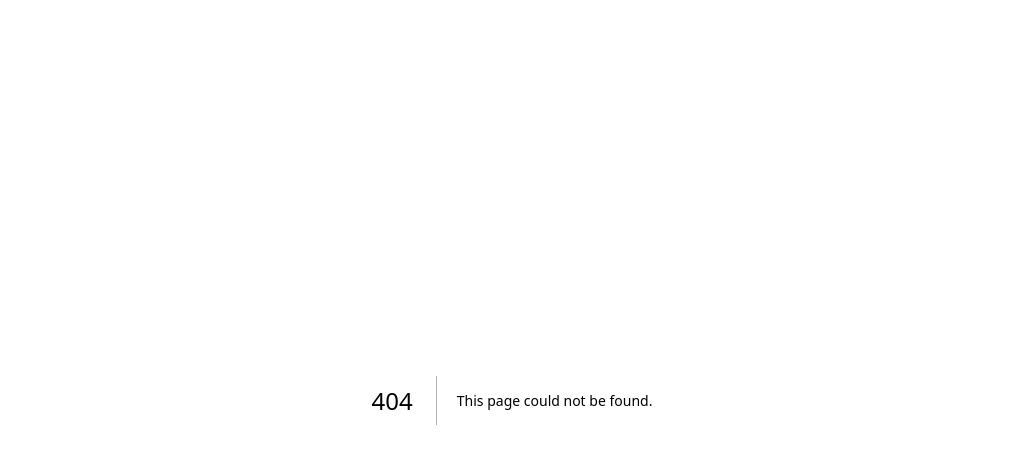
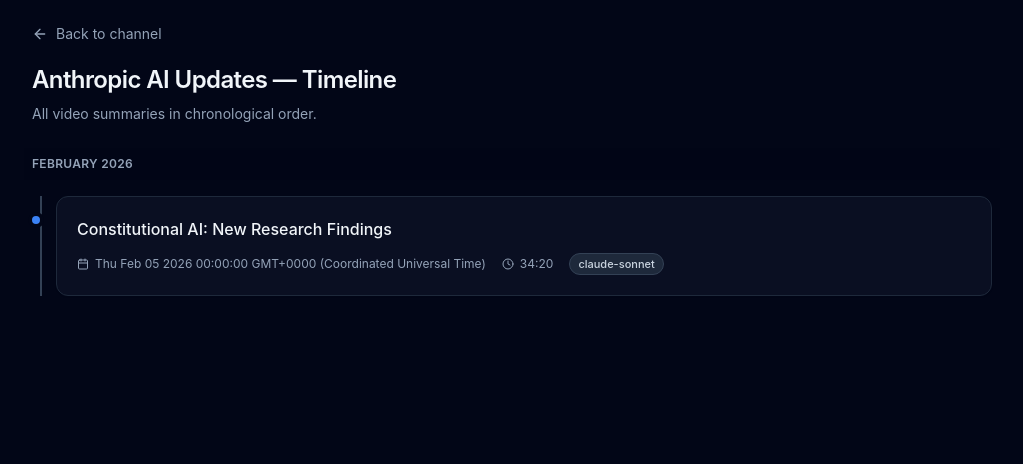
Before and after one commit to ro-ro-b/analyst-dashboard, a Next.js app: page /channel/anthropic-ai/timeline in a window 1280 px wide. Before the commit this address had no page. Shown: the top 464 px of the page, without its empty margins (128-1151 px from the left). Built offline with nearby package versions, Linux system fonts and the light colour scheme.

Commit message:
feat: [IVB-TTP] Add a channel timeline view page with a reusable visual timeline component and a navigation link from each channel detail page.
Generated by IVB-TTP pipeline job cmmpj8rx100028q4kz1bocp8v

```diff
--- a/src/app/channel/[slug]/page.tsx
+++ b/src/app/channel/[slug]/page.tsx
@@ -1,12 +1,12 @@
 import Link from 'next/link';
-import { notFound } from 'next/navigation';
+import { ArrowLeft, Calendar, Clock, ExternalLink } from 'lucide-react';
 import { getChannelDetail, listChannelSummaries } from '@/lib/data';
+import { Card, CardContent, CardHeader, CardTitle } from '@/components/ui/card';
 import { Badge } from '@/components/ui/badge';
 import { EmptyState } from '@/components/content/empty-state';
-import { ArrowLeft, Calendar, Clock } from 'lucide-react';
-import { ChannelTabs } from './channel-tabs';
+import { ContentBlock } from '@/components/content/content-block';
 
-export default async function ChannelPage({
+export default async function ChannelDetailPage({
   params,
 }: {
   params: Promise<{ slug: string }>;
@@ -14,38 +14,48 @@
   const { slug } = await params;
 
   let channel;
+  let summaries;
+  let error: string | null = null;
+
   try {
     channel = await getChannelDetail(slug);
-  } catch {
-    notFound();
+    summaries = await listChannelSummaries(slug);
+  } catch (err) {
+    error = err instanceof Error ? err.message : 'Failed to load channel';
   }
 
-  if (!channel) {
-    notFound();
-  }
-
-  let summariesResult;
-  try {
-    summariesResult = await listChannelSummaries(slug);
-  } catch {
-    summariesResult = { items: [], total: 0, limit: 20, offset: 0 };
+  if (error || !channel) {
+    return (
+      <div className="min-h-screen bg-slate-950 text-slate-50">
+        <main className="mx-auto max-w-5xl px-4 py-6 sm:px-6 lg:px-8">
+          <Link
+            href="/"
+            className="inline-flex items-center gap-2 text-sm text-slate-400 hover:text-slate-200"
+          >
+            <ArrowLeft className="h-4 w-4" />
+            Back to channels
+          </Link>
+          <div className="mt-6 rounded-xl border border-red-800/50 bg-red-950/30 p-4 text-sm text-red-400">
+            {error || 'Channel not found'}
+          </div>
+        </main>
+      </div>
+    );
   }
 
   return (
     <div className="min-h-screen bg-slate-950 text-slate-50">
       <main className="mx-auto max-w-5xl px-4 py-6 sm:px-6 lg:px-8">
-        <div className="mb-4">
         <Link
           href="/"
-            className="inline-flex items-center gap-1 text-sm text-slate-400 hover:text-slate-200 transition-colors"
+          className="inline-flex items-center gap-2 text-sm text-slate-400 hover:text-slate-200"
         >
           <ArrowLeft className="h-4 w-4" />
-            Back to Dashboard
+          Back to channels
         </Link>
-        </div>
 
-        <header className="mb-6 flex flex-col gap-3">
-          <div className="flex flex-wrap items-center gap-2">
+        <header className="mt-4 flex flex-col gap-2">
+          <div className="flex items-center gap-3">
             <h1 className="text-2xl font-semibold tracking-tight text-slate-50">
               {channel.name}
             </h1>
@@ -53,55 +63,83 @@
               {channel.type}
             </Badge>
           </div>
-          <div className="flex flex-wrap items-center gap-x-4 gap-y-2 text-xs text-slate-400 font-mono">
-            <span>last sync {channel.lastSync}</span>
-            <span>{channel.syncCount} syncs</span>
+          <div className="flex flex-wrap items-center gap-x-4 gap-y-2 text-xs text-slate-400">
+            <span className="font-mono">{channel.syncCount} syncs</span>
+            <span className="inline-flex items-center gap-1 font-mono">
+              <Calendar className="h-3 w-3" />
+              {channel.lastSync}
+            </span>
           </div>
         </header>
 
-        <section className="rounded-xl border border-slate-800 bg-slate-900/70 p-4 sm:p-5">
-          <ChannelTabs channel={channel} />
-        </section>
+        {/* Timeline navigation link */}
+        <div className="mt-4">
+          <Link
+            href={`/channel/${slug}/timeline`}
+            className="inline-flex items-center gap-1 text-sm text-slate-400 transition-colors hover:text-slate-200 focus:outline-none focus:ring-2 focus:ring-blue-500/50 rounded-md"
+          >
+            <Clock className="h-4 w-4" />
+            View Timeline
+          </Link>
+        </div>
 
-        <section className="mt-6">
-          <div className="mb-3 flex items-center justify-between">
-            <h2 className="text-lg font-semibold text-slate-100">Video Summaries</h2>
+        {/* Content blocks */}
+        <div className="mt-6 space-y-6">
+          {channel.latest && (
+            <ContentBlock title="Latest Summary" content={channel.latest} />
+          )}
+          {channel.rolling && (
+            <ContentBlock title="Rolling Summary" content={channel.rolling} />
+          )}
+          {channel.narrative && (
+            <ContentBlock title="Narrative Tracking" content={channel.narrative} />
+          )}
         </div>
-          <div className="space-y-3">
-            {summariesResult.items.length > 0 ? (
-              summariesResult.items.map((summary) => (
+
+        {/* Video Summaries */}
+        <section className="mt-8">
+          <h2 className="mb-4 text-lg font-semibold text-slate-100">
+            Video Summaries
+          </h2>
+          {!summaries || summaries.items.length === 0 ? (
+            <EmptyState message="No video summaries available" />
+          ) : (
+            <div className="grid grid-cols-1 gap-3 sm:grid-cols-2">
+              {summaries.items.map((summary) => (
                 <Link
                   key={summary.filename}
                   href={`/channel/${slug}/summary/${summary.filename}`}
                 >
-                  <div className="group flex w-full flex-col gap-2 rounded-xl border border-slate-800 bg-slate-900/60 p-4 text-left transition-all duration-200 hover:border-slate-700 hover:bg-slate-900/80 cursor-pointer">
-                    <p className="text-sm font-medium text-slate-200 group-hover:text-slate-50">
+                  <Card className="cursor-pointer hover:border-slate-700 hover:shadow-md">
+                    <CardHeader className="pb-2">
+                      <CardTitle className="text-sm font-medium leading-5">
                         {summary.title}
-                    </p>
-                    <div className="flex flex-wrap items-center gap-x-4 gap-y-2 text-xs text-slate-400">
-                      {summary.sourceDate && (
+                      </CardTitle>
+                    </CardHeader>
+                    <CardContent>
+                      <div className="flex flex-wrap items-center gap-x-3 gap-y-1 text-xs text-slate-400">
                         <span className="inline-flex items-center gap-1 font-mono">
                           <Calendar className="h-3 w-3" />
                           {summary.sourceDate}
                         </span>
-                      )}
                         {summary.duration && (
-                        <span className="inline-flex items-center gap-1 font-mono">
-                          <Clock className="h-3 w-3" />
-                          {summary.duration}
-                        </span>
+                          <span className="font-mono">{summary.duration}</span>
                         )}
                         {summary.model && (
-                        <span className="font-mono">{summary.model}</span>
+                          <Badge variant="outline" className="text-[10px]">
+                            {summary.model}
+                          </Badge>
+                        )}
+                        {summary.videoUrl && (
+                          <ExternalLink className="h-3 w-3" />
                         )}
                       </div>
+                    </CardContent>
+                  </Card>
+                </Link>
+              ))}
             </div>
-                </Link>
-              ))
-            ) : (
-              <EmptyState message="No summaries yet" />
           )}
-          </div>
         </section>
       </main>
     </div>
--- /dev/null
+++ b/src/app/channel/[slug]/timeline/page.tsx
@@ -0,0 +1,46 @@
+import Link from 'next/link';
+import { ArrowLeft } from 'lucide-react';
+import { getChannelDetail, listChannelSummaries } from '@/lib/data';
+import { Timeline } from '@/components/content/timeline';
+import { EmptyState } from '@/components/content/empty-state';
+
+export default async function TimelinePage({
+  params,
+}: {
+  params: Promise<{ slug: string }>;
+}) {
+  const { slug } = await params;
+  const channel = await getChannelDetail(slug);
+  const summaries = await listChannelSummaries(slug);
+
+  return (
+    <div className="min-h-screen bg-slate-950 text-slate-100">
+      <main className="mx-auto w-full max-w-5xl px-4 py-6 sm:px-6 lg:px-8">
+        <Link
+          href={`/channel/${slug}`}
+          className="inline-flex items-center gap-2 text-sm text-slate-400 transition-colors hover:text-slate-200 focus:outline-none focus:ring-2 focus:ring-blue-500/50 rounded-md active:text-slate-100"
+        >
+          <ArrowLeft className="h-4 w-4" />
+          Back to channel
+        </Link>
+
+        <header className="mt-4 flex flex-col gap-2">
+          <h1 className="text-2xl font-semibold tracking-tight text-slate-100">
+            {channel.name} — Timeline
+          </h1>
+          <p className="text-sm text-slate-400">
+            All video summaries in chronological order.
+          </p>
+        </header>
+
+        {summaries.items.length === 0 ? (
+          <div className="mt-8 rounded-xl border border-dashed border-slate-800 bg-slate-900/40 p-6">
+            <EmptyState message="No summaries yet" />
+          </div>
+        ) : (
+          <Timeline items={summaries.items} channelSlug={slug} />
+        )}
+      </main>
+    </div>
+  );
+}
--- /dev/null
+++ b/src/components/content/timeline.tsx
@@ -0,0 +1,88 @@
+'use client';
+
+import Link from 'next/link';
+import { Calendar, Clock } from 'lucide-react';
+import type { SummaryMeta } from '@/types';
+
+interface TimelineProps {
+  items: SummaryMeta[];
+  channelSlug: string;
+}
+
+export function Timeline({ items, channelSlug }: TimelineProps) {
+  // Group summaries by month+year, preserving incoming order (descending by sourceDate)
+  const groups: { label: string; items: SummaryMeta[] }[] = [];
+  const groupMap = new Map<string, SummaryMeta[]>();
+
+  for (const item of items) {
+    const key = new Date(item.sourceDate).toLocaleString('en-US', {
+      month: 'long',
+      year: 'numeric',
+      timeZone: 'UTC',
+    });
+
+    if (!groupMap.has(key)) {
+      const arr: SummaryMeta[] = [];
+      groupMap.set(key, arr);
+      groups.push({ label: key, items: arr });
+    }
+    groupMap.get(key)!.push(item);
+  }
+
+  return (
+    <div className="relative mt-6 space-y-8">
+      {groups.map((group) => (
+        <section key={group.label} className="relative">
+          <div className="sticky top-0 z-10 -mx-2 mb-3 px-2 py-2 text-xs font-semibold uppercase tracking-wide text-slate-400 bg-slate-950/95 backdrop-blur supports-[backdrop-filter]:bg-slate-950/80">
+            {group.label}
+          </div>
+
+          <div className="relative space-y-4">
+            {/* Vertical timeline line */}
+            <div className="absolute left-1 top-0 bottom-0 w-0.5 bg-slate-700 sm:left-2" />
+
+            {group.items.map((item) => (
+              <div
+                key={item.filename}
+                className="relative flex items-start gap-3 sm:gap-4 pl-0"
+              >
+                {/* Timeline dot */}
+                <div className="relative z-10 mt-5 h-2 w-2 shrink-0 rounded-full bg-blue-500 ring-4 ring-slate-950" />
+
+                {/* Summary card */}
+                <Link
+                  href={`/channel/${channelSlug}/summary/${item.filename}`}
+                  className="group block flex-1 rounded-xl border border-slate-800 bg-slate-900/60 p-4 sm:p-5 shadow-sm transition-colors hover:border-slate-700 hover:bg-slate-900/80 focus:outline-none focus:ring-2 focus:ring-blue-500/50 active:border-slate-600"
+                >
+                  <div className="text-sm sm:text-base font-medium leading-6 text-slate-100 transition-colors group-hover:text-white">
+                    {item.title}
+                  </div>
+
+                  <div className="mt-3 flex flex-wrap items-center gap-x-4 gap-y-2 text-xs text-slate-400">
+                    <span className="inline-flex items-center gap-1.5">
+                      <Calendar className="h-3 w-3" />
+                      {item.sourceDate}
+                    </span>
+
+                    {item.duration && (
+                      <span className="inline-flex items-center gap-1.5">
+                        <Clock className="h-3 w-3" />
+                        {item.duration}
+                      </span>
+                    )}
+
+                    {item.model && (
+                      <span className="inline-flex items-center rounded-full border border-slate-700 bg-slate-800 px-2 py-0.5 text-[11px] font-medium text-slate-300">
+                        {item.model}
+                      </span>
+                    )}
+                  </div>
+                </Link>
+              </div>
+            ))}
+          </div>
+        </section>
+      ))}
+    </div>
+  );
+}
```
Lines whose indentation alone changed are shown as unchanged.
